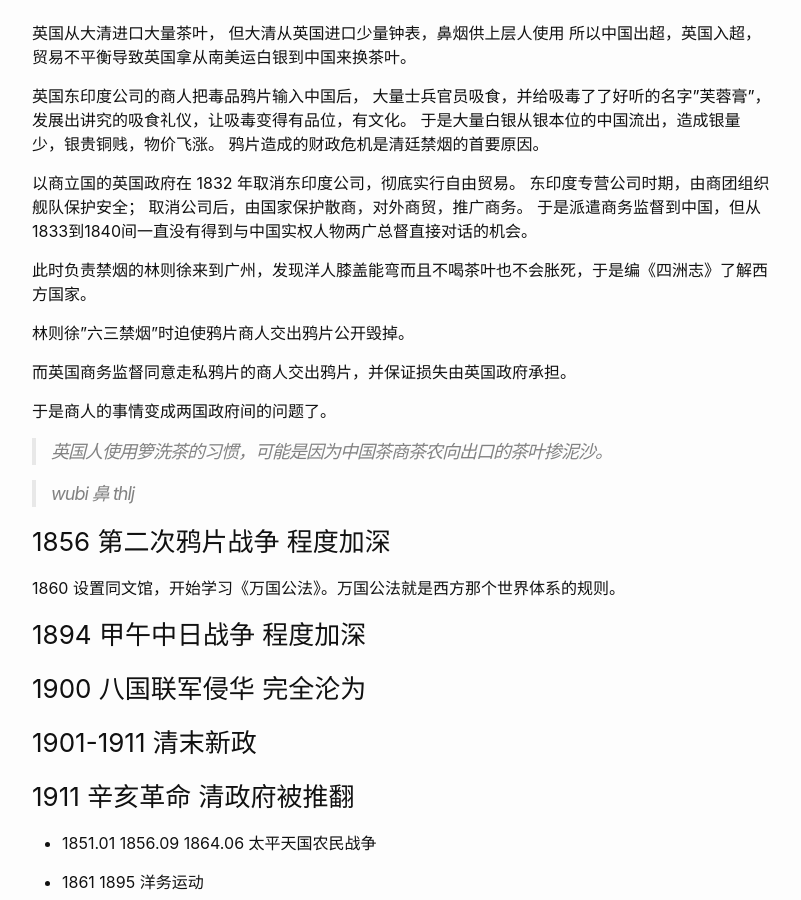
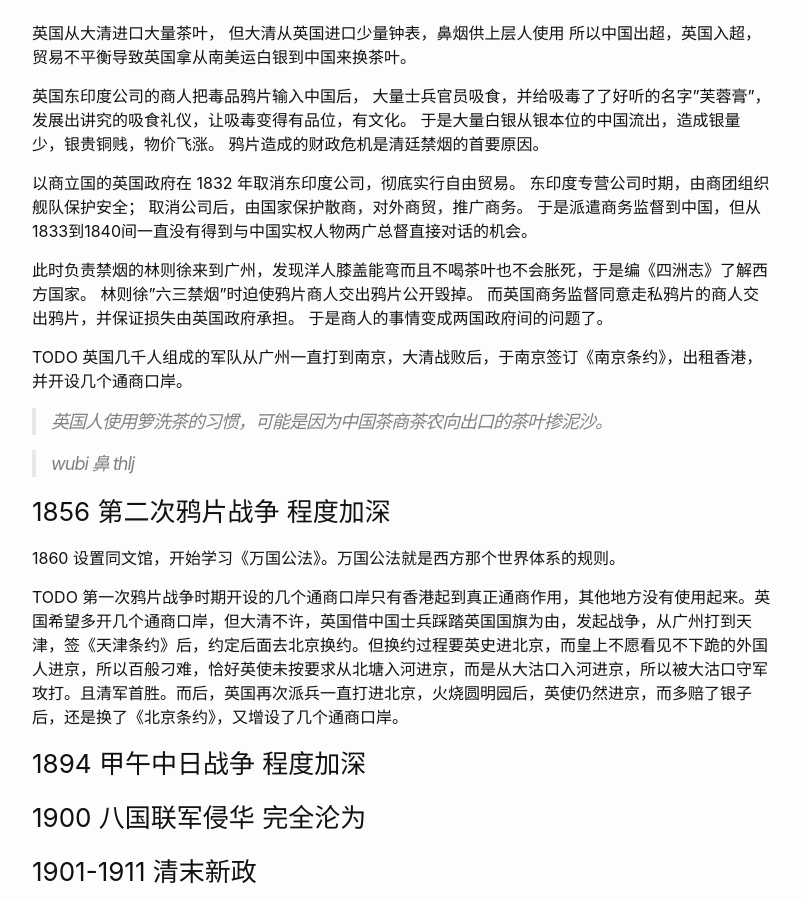
Before and after one commit to wangtiga/wangtiga.github.io, a Jekyll site: the page built from _posts/2020-11-15-3708_summary.md, in a window 1280 px wide and 900 px high, scrolled down 3752 px. Shown: the whole window, without its empty margins (238-1039 px from the left). Built offline with Jekyll 4.4.1, drawn with Linux system fonts in a browser that asks for light colours.

Commit message:
updated from r1

```diff
--- a/_posts/2020-11-15-3708_summary.md
+++ b/_posts/2020-11-15-3708_summary.md
@@ -74,12 +74,11 @@ tags:   exam
 于是派遣商务监督到中国，但从1833到1840间一直没有得到与中国实权人物两广总督直接对话的机会。
 
 此时负责禁烟的林则徐来到广州，发现洋人膝盖能弯而且不喝茶叶也不会胀死，于是编《四洲志》了解西方国家。
+林则徐"六三禁烟"时迫使鸦片商人交出鸦片公开毁掉。
+而英国商务监督同意走私鸦片的商人交出鸦片，并保证损失由英国政府承担。
+于是商人的事情变成两国政府间的问题了。
 
-林则徐"六三禁烟"时迫使鸦片商人交出鸦片公开毁掉。
-
-而英国商务监督同意走私鸦片的商人交出鸦片，并保证损失由英国政府承担。
-
-于是商人的事情变成两国政府间的问题了。
+TODO 英国几千人组成的军队从广州一直打到南京，大清战败后，于南京签订《南京条约》，出租香港，并开设几个通商口岸。
 
 
 
@@ -90,6 +89,10 @@ tags:   exam
 ### 1856 第二次鸦片战争   程度加深
 
 1860 设置同文馆，开始学习《万国公法》。万国公法就是西方那个世界体系的规则。
+
+TODO 第一次鸦片战争时期开设的几个通商口岸只有香港起到真正通商作用，其他地方没有使用起来。英国希望多开几个通商口岸，但大清不许，英国借中国士兵踩踏英国国旗为由，发起战争，从广州打到天津，签《天津条约》后，约定后面去北京换约。但换约过程要英史进北京，而皇上不愿看见不下跪的外国人进京，所以百般刁难，恰好英使未按要求从北塘入河进京，而是从大沽口入河进京，所以被大沽口守军攻打。且清军首胜。而后，英国再次派兵一直打进北京，火烧圆明园后，英使仍然进京，而多赔了银子后，还是换了《北京条约》，又增设了几个通商口岸。
+
+
 
 ### 1894 甲午中日战争     程度加深
 ### 1900 八国联军侵华     完全沦为
```
Also changed, not shown: _posts/2020-11-21-3708_2020_08.md (+1 -1 lines), _previews/webrtc_faq.md (+5 -0 lines).
